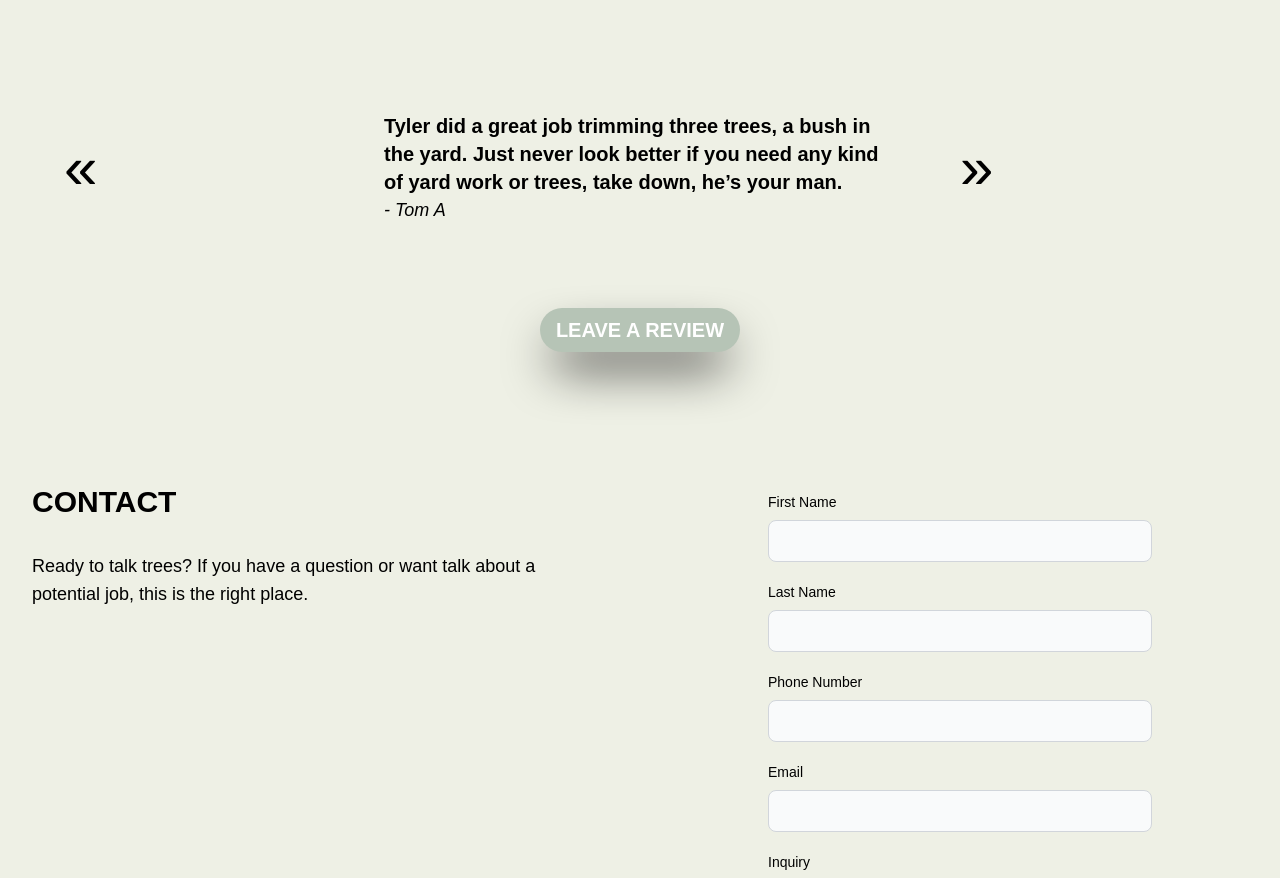
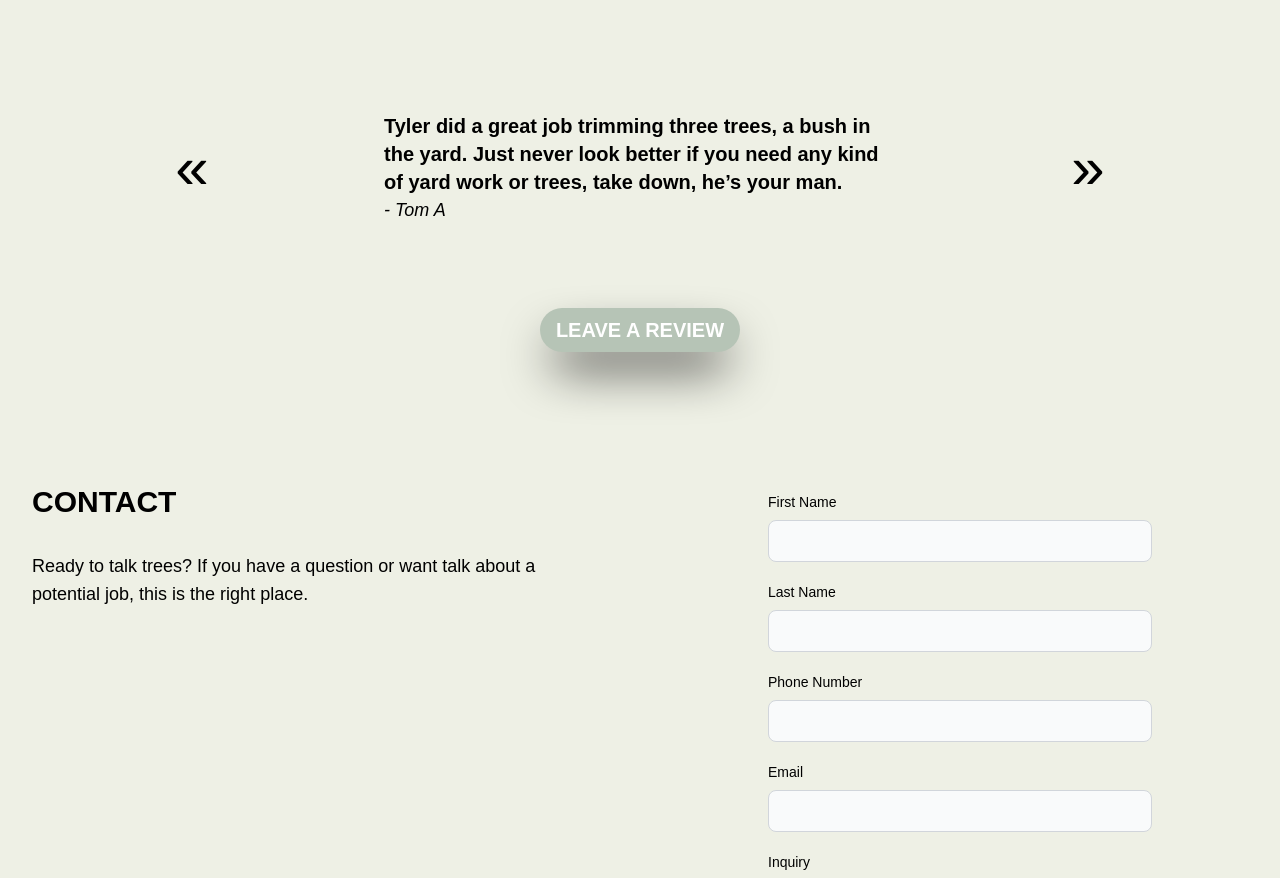
Before and after one commit to gmcclarin/tyler, a React (Create React App) app: page / in a window 1280 px wide. Shown: the part 2900-3778 px from the top of the page. Built offline with nearby package versions, Linux system fonts and the light colour scheme; no server answers.

Commit message:
fix centering on Review arrows

```diff
--- a/src/components/ReviewCarousel.js
+++ b/src/components/ReviewCarousel.js
@@ -105,13 +105,13 @@ const ReviewCarousel = () => {
                     </div>
                 </div> */}
                 <div className="w-screen h-80 lg:h-60 m-auto  py-5 flex justify-center items-center">
-                        <div className=" w-1/4 text-6xl mx-5 lg:mx-16 text-black cursor-pointer"
+                        <div className=" w-1/4 text-6xl mx-5 lg:mx-16 text-black cursor-pointer text-center "
                         onClick={handleDown}>«</div>
                         <div className="w-2/4">
                             <p className="font-bold text-md sm:text-xl">{chosenReview.r}</p>
                             <p className="italic text-lg ">- {chosenReview.first} {chosenReview.last}</p>
                         </div>
-                        <div className="w-1/4 text-6xl mx-5 lg:mx-16 text-black cursor-pointer"
+                        <div className="w-1/4 text-6xl mx-5 lg:mx-16 text-black cursor-pointer text-center"
                         onClick={handleUp}>»</div>
                 </div>
 
```
